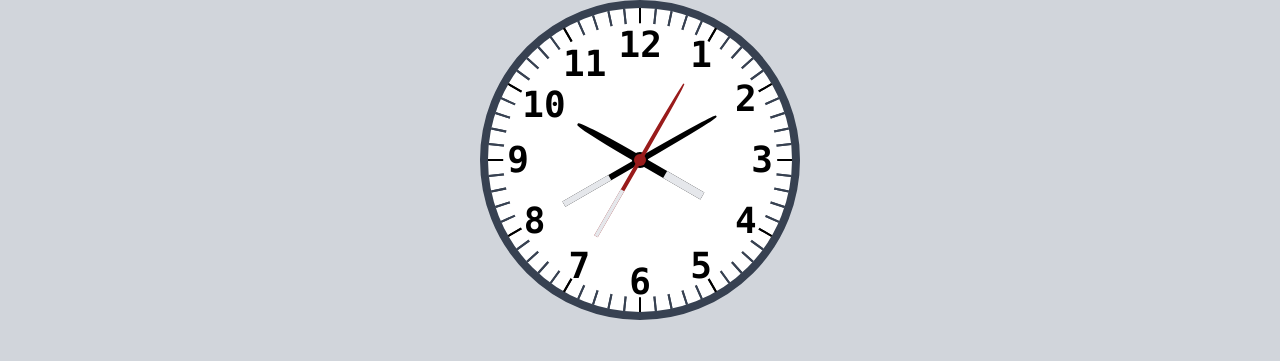
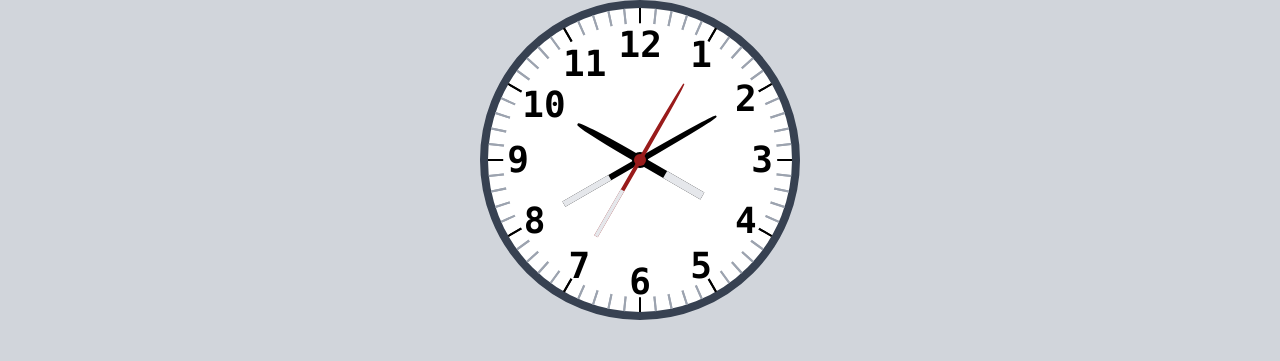
Before and after one commit to iSuperMeng/clock.desktop, a React (Vite) app: page / in a window 1280 px wide. Shown: the top 361 px of the page. Built offline with nearby package versions, Linux system fonts and the light colour scheme.

Commit message:
perf: better bg color for hour allocation

```diff
--- a/src/App.tsx
+++ b/src/App.tsx
@@ -144,7 +144,9 @@ const MinuteAllocation = () => {
     <>
       {minutes.map((i) => {
         const bg = `${
-          i % 5 == 0 ? "bg-black dark:bg-gray-400" : "bg-gray-700"
+          i % 5 == 0
+            ? "bg-black dark:bg-gray-400"
+            : "bg-gray-400 dark:bg-gray-700"
         }`;
         return (
           <div
```
